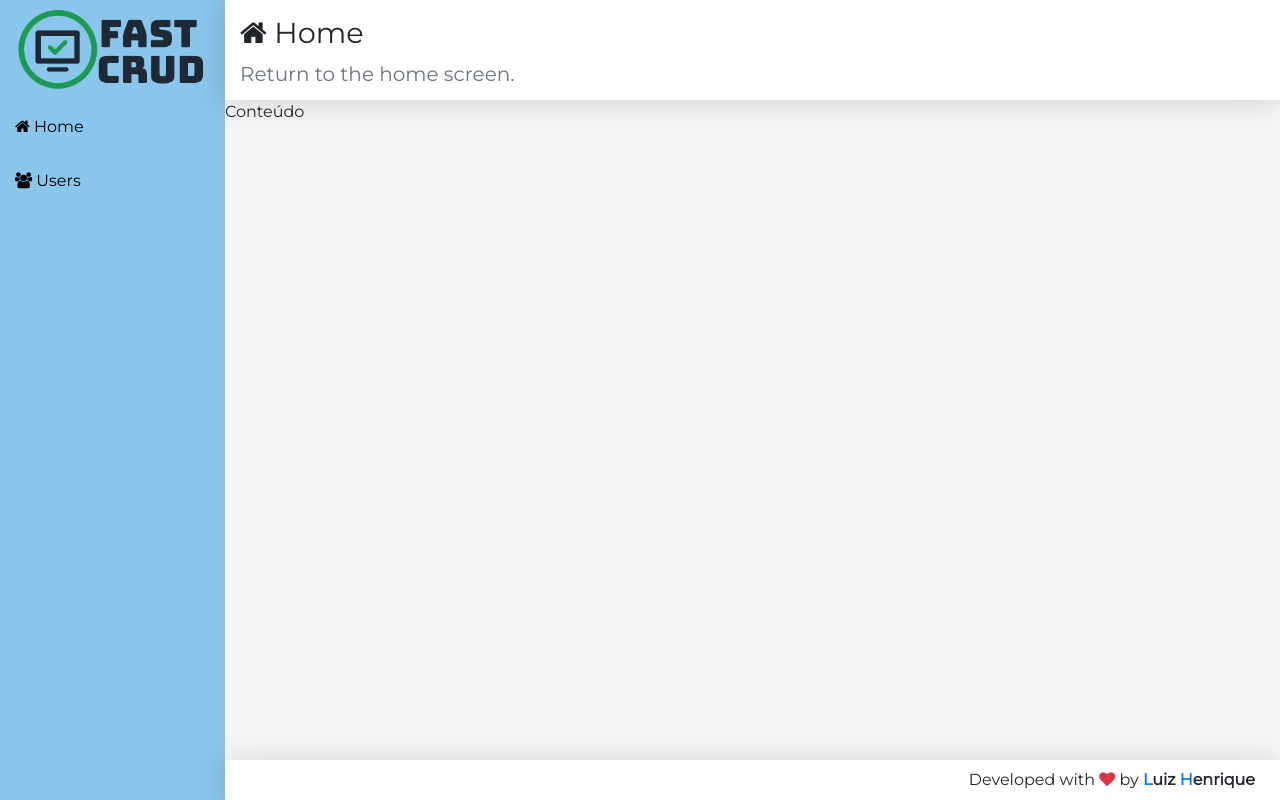
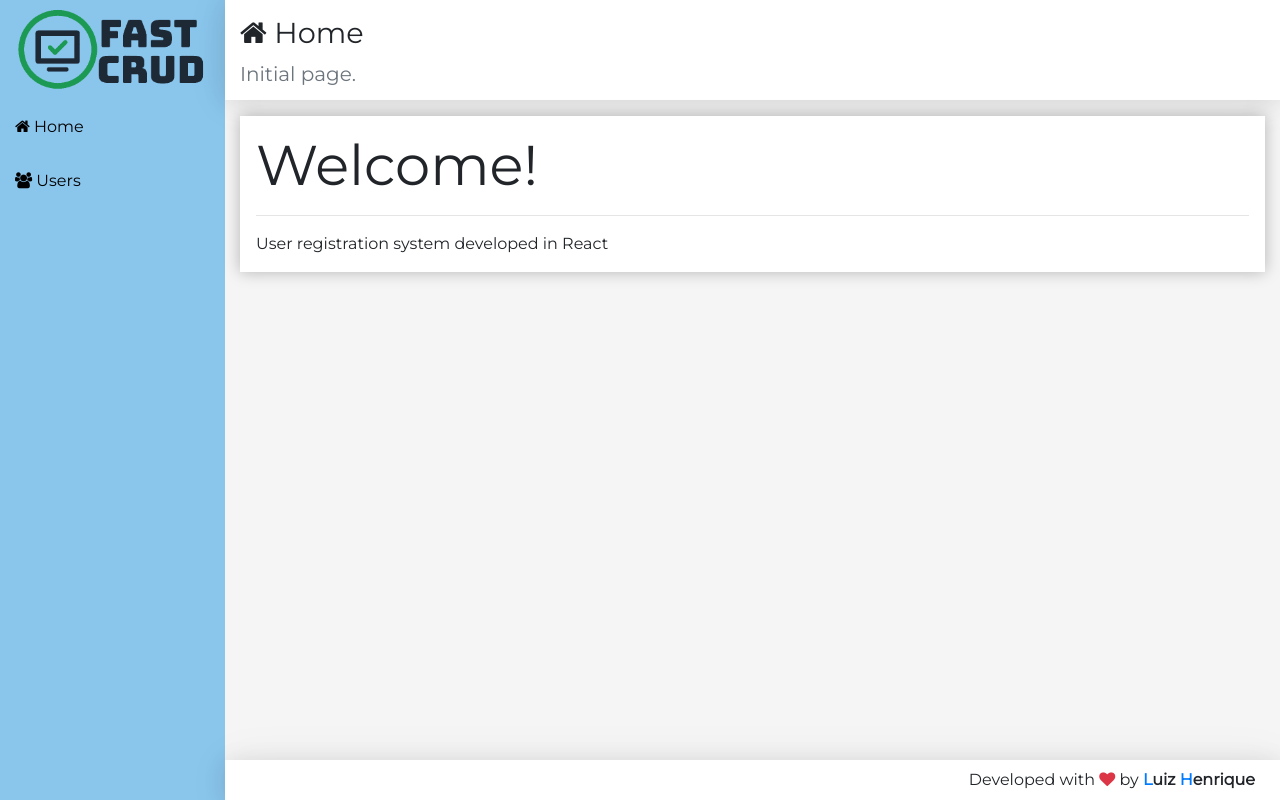
Before and after one commit to creulol/CadastroUsuarios-react-frontend, a React (Create React App) app: page / in a window 1280 px wide. Built offline with nearby package versions, Linux system fonts and the light colour scheme.

Commit message:
v0.7 Added a initial page

```diff
--- /dev/null
+++ b/src/components/home/Home.jsx
@@ -0,0 +1,10 @@
+import React from 'react'
+import Main from '../template/Main'
+
+export default props =>
+    <Main icon="home" title="Home"
+        subtitle="Initial page.">
+        <div className="display-4">Welcome!</div>
+        <hr></hr>
+        <p className="mb-0">User registration system developed in React</p>
+    </Main>
--- a/src/components/template/Main.css
+++ b/src/components/template/Main.css
@@ -0,0 +1,4 @@
+main > div {
+    background-color: #FFF;
+    box-shadow:  0px 0px 15px #0004;
+}
--- a/src/components/template/Main.jsx
+++ b/src/components/template/Main.jsx
@@ -5,7 +5,9 @@ import Header from './Header'
 export default props =>
     <React.Fragment>
         <Header {...props}></Header>
-        <main className="content">
-            Conteúdo
+        <main className="content container-fluid">
+            <div className="p-3 mt-3">
+                {props.children}
+            </div>
         </main>
     </React.Fragment>
--- /dev/null
+++ b/src/components/user/UserCrud.jsx
@@ -0,0 +1,4 @@
+import React, {Component} from 'react'
+import Main from '../template/Main'
+
+const
--- a/src/main/App.jsx
+++ b/src/main/App.jsx
@@ -5,14 +5,13 @@ import React from 'react'
 
 import Logo from '../components/template/Logo'
 import Nav from '../components/template/Nav'
-import Main from '../components/template/Main'
+import Home from '../components/home/Home'
 import Footer from '../components/template/Footer'
 
 export default props =>
     <div className="app">
         <Logo></Logo>
         <Nav></Nav>
-        <Main icon="home" title="Home"
-            subtitle="Return to the home screen."></Main>
+        <Home></Home>
         <Footer></Footer>
     </div>
```
